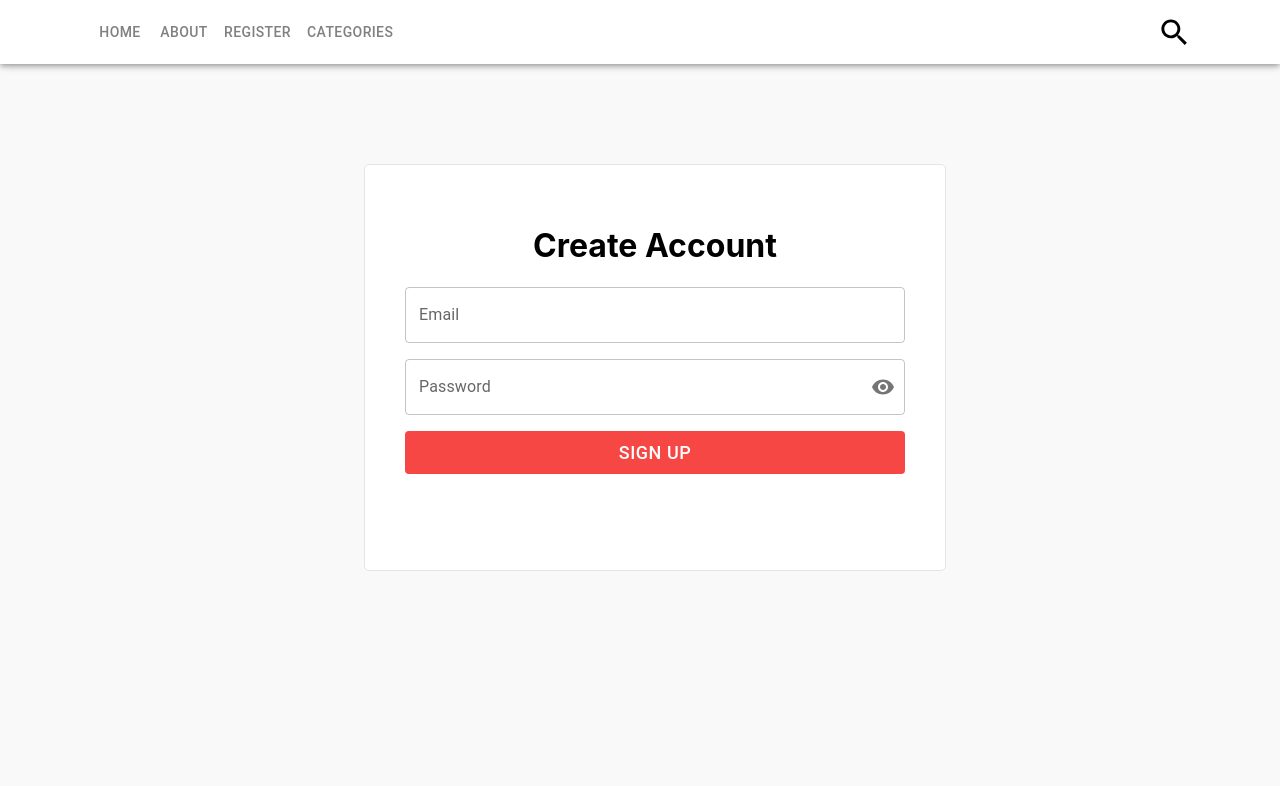
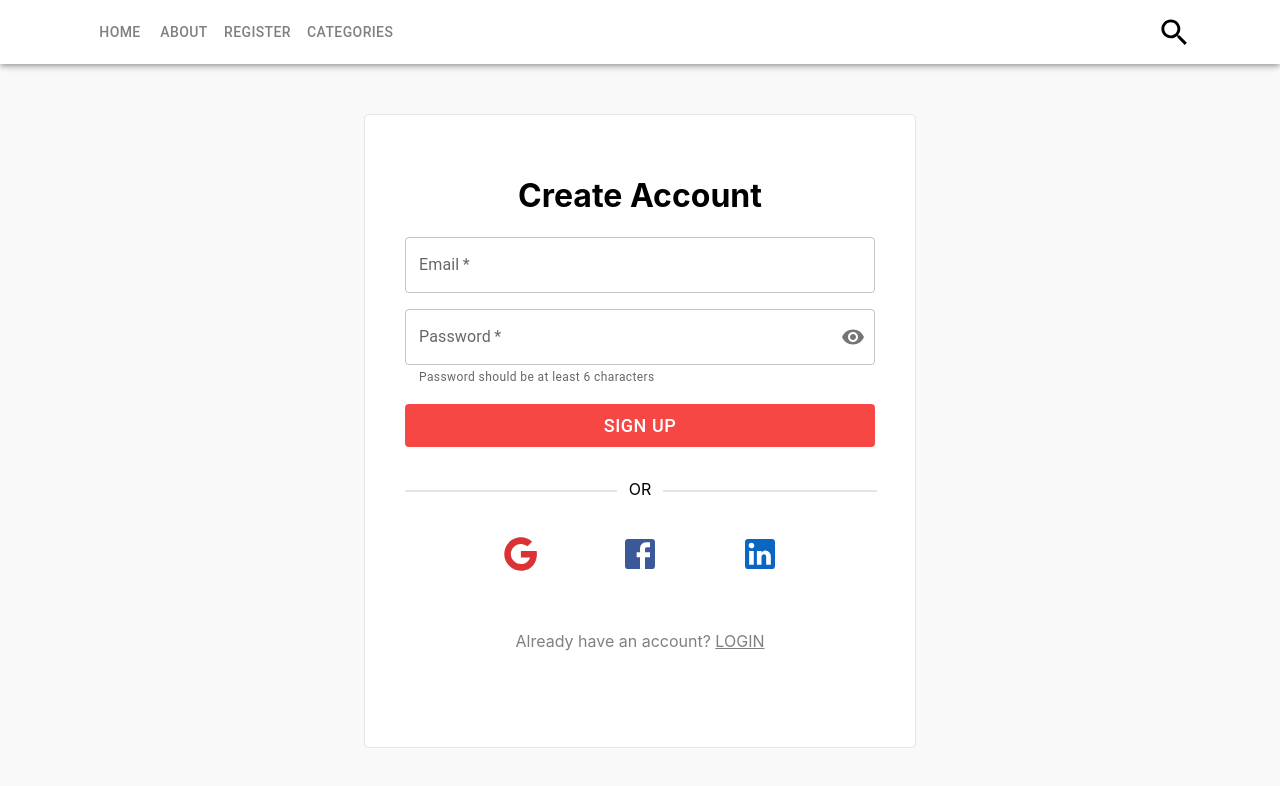
Before and after one commit to developermendoza/blogApp, a React (Create React App) app in the folder frontend/: page /register in a window 1280 px wide. Shown: the top 786 px of the page. Built offline with nearby package versions, Linux system fonts and the light colour scheme.

Commit message:
add icons to the form and style the form more

```diff
--- a/frontend/src/routes/Register.jsx
+++ b/frontend/src/routes/Register.jsx
@@ -1,5 +1,6 @@
 import React, { useState } from "react";
 import Toolbar from "@mui/material/Toolbar";
+import Box from "@mui/material/Box";
 import { db } from "../firebase";
 import LoadingButton from "@mui/lab/LoadingButton";
 import SaveIcon from "@mui/icons-material/Save";
@@ -12,6 +13,9 @@ import {
   Container,
   fabClasses,
   formLabelClasses,
+  dividerClasses,
+  dialogClasses,
+  FormHelperText,
 } from "@mui/material";
 import Visibility from "@mui/icons-material/Visibility";
 import VisibilityOff from "@mui/icons-material/VisibilityOff";
@@ -19,6 +23,9 @@ import InputLabel from "@mui/material/InputLabel";
 import InputAdornment from "@mui/material/InputAdornment";
 import OutlinedInput from "@mui/material/OutlinedInput";
 import IconButton from "@mui/material/IconButton";
+import GoogleIcon from "@mui/icons-material/Google";
+import FacebookIcon from "@mui/icons-material/Facebook";
+import LinkedInIcon from "@mui/icons-material/LinkedIn";
 
 db();
 
@@ -91,21 +98,20 @@ const Register = () => {
       <Toolbar />
       <div
         style={{
-          width: "500px",
           padding: "40px 40px 80px 40px",
-          margin: "auto",
           background: "white",
           border: "#e5e5e5 1px solid",
           borderRadius: "5px",
-          marginTop: "100px",
+          marginTop: "50px",
         }}
       >
         <h1>Create Account</h1>
-        <form action="" onSubmit={handleSubmit}>
+        <form onSubmit={handleSubmit}>
           <Grid container spacing={2}>
             <Grid item xs={12}>
               <FormControl fullWidth>
                 <TextField
+                  required
                   fullWidth
                   helperText=""
                   error={error !== ""}
@@ -120,14 +126,20 @@ const Register = () => {
             </Grid>
             <Grid item xs={12}>
               <FormControl fullWidth>
-                <InputLabel htmlFor="outlined-adornment-password">
+                <InputLabel
+                  error={error !== ""}
+                  htmlFor="outlined-adornment-password"
+                  required
+                >
                   Password
                 </InputLabel>
                 <OutlinedInput
-                  id="outlined-adornment-password"
+                  id="password"
+                  error={error !== ""}
                   type={showPassword ? "text" : "password"}
                   value={newUser.password}
                   name="password"
+                  label="Password"
                   onChange={handleChange}
                   endAdornment={
                     <InputAdornment position="end">
@@ -141,8 +153,10 @@ const Register = () => {
                       </IconButton>
                     </InputAdornment>
                   }
-                  label="Password"
                 />
+                <FormHelperText>
+                  Password should be at least 6 characters
+                </FormHelperText>
               </FormControl>
             </Grid>
             <Grid item xs={12}>
@@ -174,6 +188,62 @@ const Register = () => {
               )}
               <p style={{ color: "red" }}>{error}</p>
             </Grid>
+            <Grid item xs={12}>
+              <p
+                style={{
+                  display: "inline-block",
+                  background: "white",
+                  padding: "0 12px",
+                  marginTop: "-25px",
+                }}
+              >
+                OR
+              </p>
+              <div
+                style={{
+                  border: "1px solid #e5e5e5",
+                  width: "100%",
+                  marginTop: "-25px",
+                }}
+              ></div>
+            </Grid>
+          </Grid>
+          <Grid container spacing={4} style={{ marginTop: "10px" }}>
+            <Grid item xs={4} style={{ textAlign: "right" }}>
+              <GoogleIcon
+                style={{
+                  color: "#db3236",
+                  fontSize: "40px",
+                  cursor: "pointer",
+                }}
+              />
+            </Grid>
+            <Grid item xs={4}>
+              <FacebookIcon
+                style={{
+                  color: "#3b5998",
+                  fontSize: "40px",
+                  cursor: "pointer",
+                }}
+              />
+            </Grid>
+            <Grid item xs={4} style={{ textAlign: "left" }}>
+              <LinkedInIcon
+                style={{
+                  color: "#0A66C2",
+                  fontSize: "40px",
+                  cursor: "pointer",
+                }}
+              />
+            </Grid>
+          </Grid>
+          <Grid container spacing={4} style={{ marginTop: "5px" }}>
+            <Grid item xs={12}>
+              <p style={{ color: "grey" }}>
+                Already have an account?{" "}
+                <span style={{ textDecoration: "underline" }}>LOGIN</span>
+              </p>
+            </Grid>
           </Grid>
         </form>
       </div>
```
